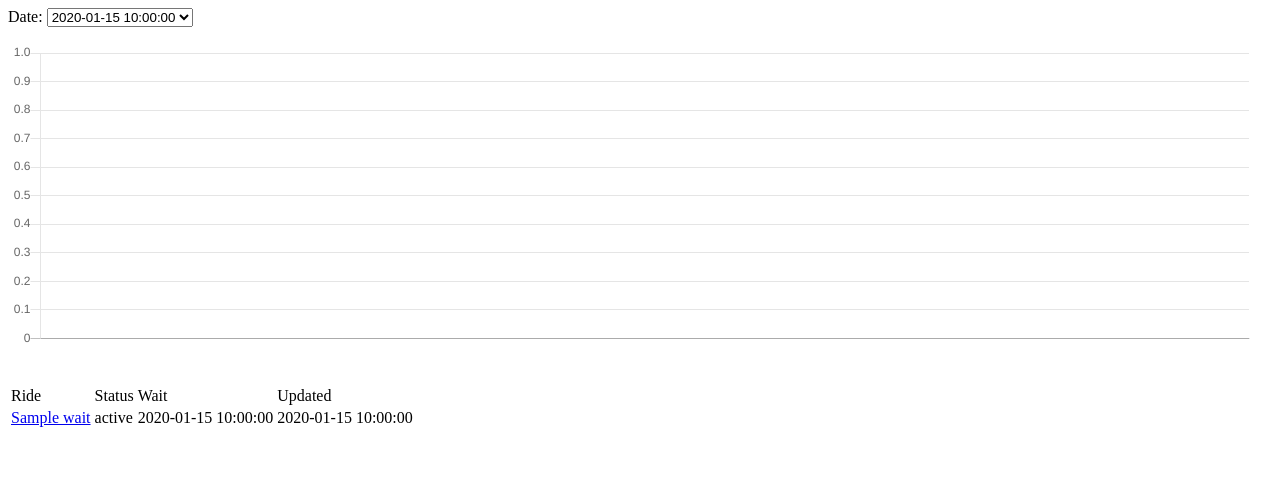
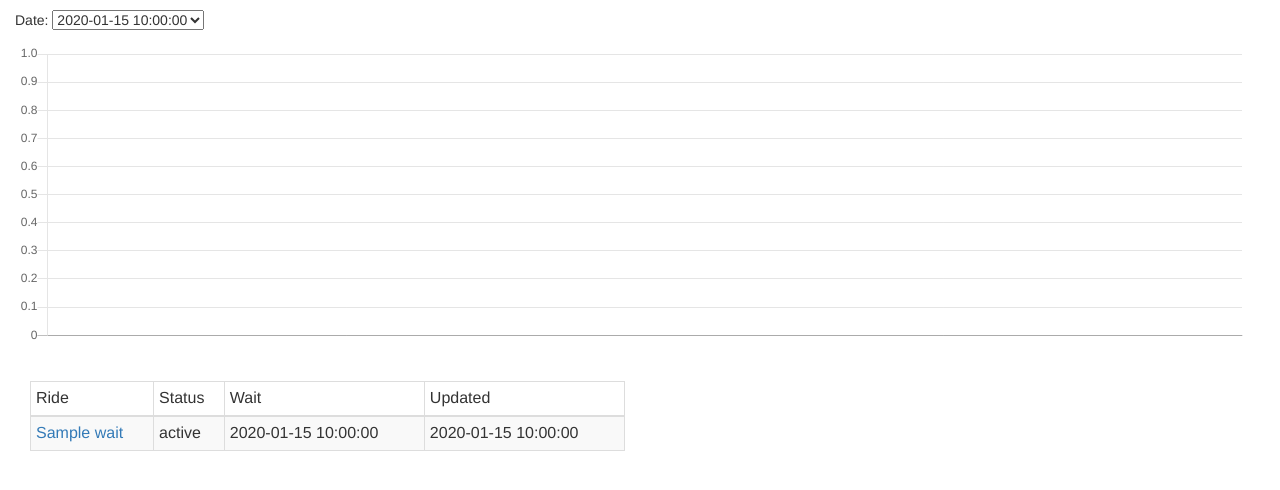
Before and after one commit to jonstoddart/DollywoodWaitTimes, a PHP site: template app/views/pages/home.html.twig in a window 1280 px wide. Shown: the top 490 px of the page. Run offline with PHP 8.4, Linux system fonts and the light colour scheme; the template is opened without the code that fills it: most values are stand-ins (such as "Sample title", 1, 10 or a date in 2020); some libraries are stand-ins or nearby versions.

Commit message:
Updated styles.

```diff
--- a/app/views/pages/home.html.twig
+++ b/app/views/pages/home.html.twig
@@ -6,17 +6,20 @@
 
 {% block page %}
     <form method="GET">
+        <h5>
             Date:
             <select name="day" onchange="this.form.submit()">
                 {% for date in dates %}
                     <option value="{{ date.formatted_created_at }}"{% if date.formatted_created_at == day %} selected="selected"{% endif %}>{{ date.formatted_created_at }}</option>
                 {% endfor %}
             </select>
+        </h5>
     </form>
-    <div style="padding-right: 20px; max-width: 1400px; margin-bottom: 30px;">
+    <div id="chart-container">
         <canvas id="ride-chart" width="800" height="200"></canvas>
     </div>
-    <table>
+    <div class="col-md-6">
+        <table class="table table-condensed table-bordered table-hover table-striped">
             <thead>
                 <tr>
                     <td>Ride</td>
@@ -28,7 +31,7 @@
             <tbody>
                 {% for wait in waits %}
                 <tr>
-                <td><a href="ride.php?ride={{ wait.ride_name }}">{{ wait.ride_name }}</a></td>
+                    <td><a href="ride.php?ride={{ wait.ride_name }}&day={{ day }}">{{ wait.ride_name }}</a></td>
                     <td>{{ wait.ride_status }}</td>
                     <td>{{ wait.wait_time }}</td>
                     <td>{{ wait.formatted_created_at }}</td>
@@ -36,4 +39,5 @@
                 {% endfor %}
             </tbody>
         </table>
+    </div>
 {% endblock %}
--- a/app/views/site.html.twig
+++ b/app/views/site.html.twig
@@ -1,14 +1,18 @@
 <html>
 <head>
     <title>Dollywood Wait Times</title>
+    <link rel="stylesheet" href="/site.css">
     <script type="text/javascript" src="https://cdnjs.cloudflare.com/ajax/libs/Chart.js/2.5.0/Chart.bundle.min.js"></script>
     <script type="text/javascript" src="https://cdnjs.cloudflare.com/ajax/libs/Chart.js/2.5.0/Chart.min.js"></script>
     <script type="text/javascript">
         {%  block javascript %}{% endblock %}
     </script>
-</head>
+    <link rel="stylesheet" href="https://maxcdn.bootstrapcdn.com/bootstrap/3.3.7/css/bootstrap.min.css" integrity="sha384-BVYiiSIFeK1dGmJRAkycuHAHRg32OmUcww7on3RYdg4Va+PmSTsz/K68vbdEjh4u" crossorigin="anonymous">
+    <script src="https://maxcdn.bootstrapcdn.com/bootstrap/3.3.7/js/bootstrap.min.js" integrity="sha384-Tc5IQib027qvyjSMfHjOMaLkfuWVxZxUPnCJA7l2mCWNIpG9mGCD8wGNIcPD7Txa" crossorigin="anonymous"></script></head>
 <body>
+<div class="col-md-12">
 {% block page %}{% endblock %}
+</div>
 <script>
     (function(i,s,o,g,r,a,m){i['GoogleAnalyticsObject']=r;i[r]=i[r]||function(){
             (i[r].q=i[r].q||[]).push(arguments)},i[r].l=1*new Date();a=s.createElement(o),
--- a/app/web/index.php
+++ b/app/web/index.php
@@ -4,16 +4,16 @@ require_once '../config.php';
 require_once '../src/Db.php';
 require_once '../src/DbRideWait.php';
 
+$DbRideWait = new DbRideWait($db);
+
 if (!empty($_GET['day'])) {
     $day = $_GET['day'];
 }
 else {
-    $day = date('Y-m-d');
+    $day = date('Y-m-d', strtotime($DbRideWait->getAvailableDates()[0]['formatted_created_at']));
 }
 
 //$waits = $entityManager->getRepository('RideWait')->getLatestWaits();
-
-$DbRideWait = new DbRideWait($db);
 
 $dates = $DbRideWait->getAvailableDates();
 $waits = $DbRideWait->getLatestWaits();
--- /dev/null
+++ b/app/web/site.css
@@ -0,0 +1,5 @@
+#chart-container {
+    padding-right: 20px;
+    max-width: 1400px;
+    margin-bottom: 30px;
+}
```
Also changed, not shown: app/views/pages/ride.html.twig (+8 -4 lines), app/web/ride.php (+11 -4 lines). Lines whose indentation alone changed are shown as unchanged.
